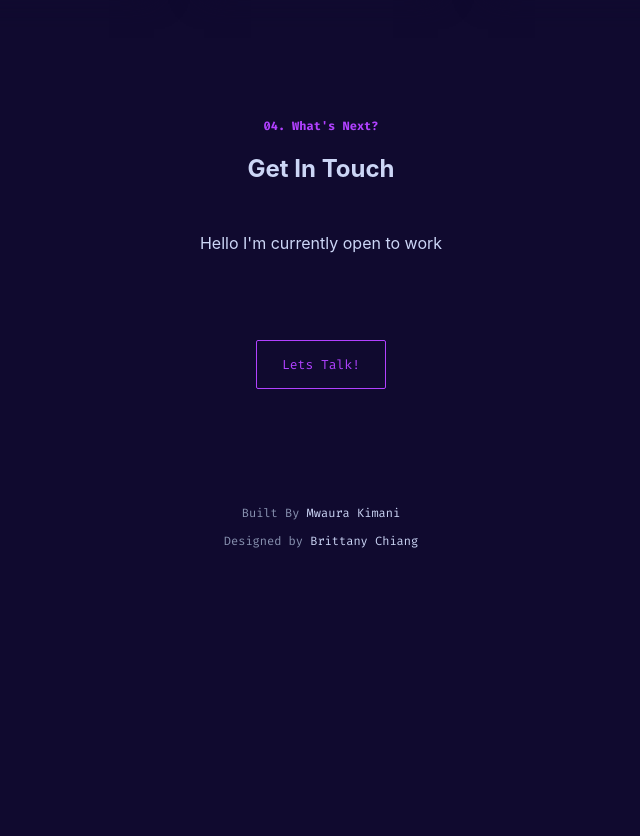
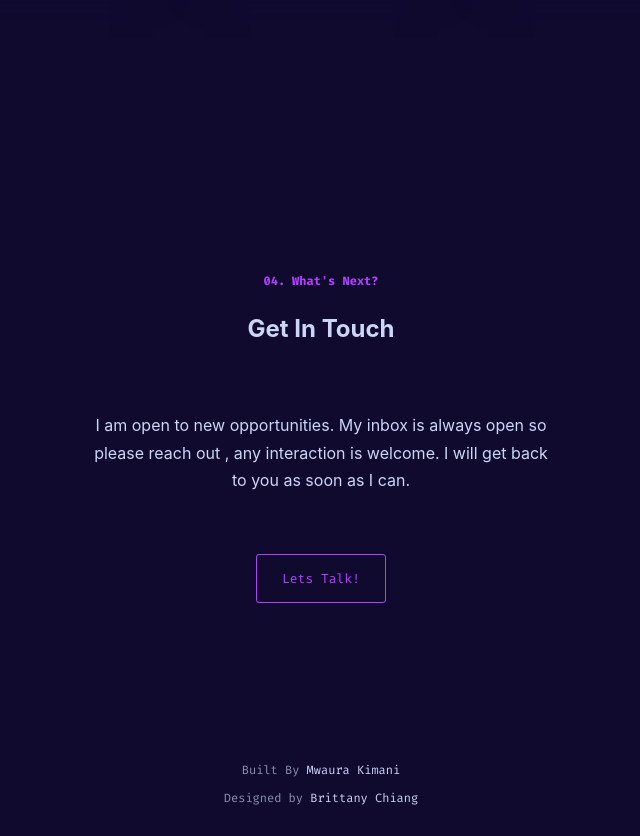
Before and after one commit to deniskimani/portfolio-react, a React (Create React App) app: page / in a window 1280 px wide. Shown: the part 3160-3996 px from the top of the page, without its empty margins (319-959 px from the left). Before the commit the page ends 3739 px from the top, so only its background shows below. Built offline with nearby package versions, Linux system fonts and the light colour scheme.

Commit message:
some little tweaks

```diff
--- a/src/components/Contact.js
+++ b/src/components/Contact.js
@@ -6,7 +6,7 @@ const Contact = () => {
       <h2 className="overline">What's Next?</h2>
       <h2 className="title ">Get In Touch</h2>
       <p>
-        Hello I'm currently open to work
+        I am open to new opportunities. My inbox is always open so <br></br> please reach out , any interaction is welcome. I will get back to you as soon as I can.
       </p>
 
       <a href="mailto:denismwaura96@gmail.com" className="contact-btn">
--- a/src/components/Navbar.js
+++ b/src/components/Navbar.js
@@ -22,16 +22,18 @@ const Navbar = () => {
   function openSideNav(e) {
     e.preventDefault();
     const sideNav = document.querySelector(".overlay-for-nav");
-    const navbar = document.querySelector(".navbar");
 
-    navbar.classList.remove("backdrop-filter");
+
+
     sideNav.classList.add("block");
+
+
   }
   function closeSideNav() {
     const sideNav = document.querySelector(".overlay-for-nav");
     const navbar = document.querySelector(".navbar");
 
-    navbar.classList.add("backdrop-filter");
+
     sideNav.classList.remove("block");
   }
 
@@ -161,7 +163,7 @@ const Navbar = () => {
                   to="contact"
                   spy={true}
                   smooth={true}
-                  offset={-70}
+                  offset={-170}
                   duration={500}
                   onClick={closeSideNav}
                 >
--- a/src/styles/contact-page.css
+++ b/src/styles/contact-page.css
@@ -1,7 +1,8 @@
 
 .contact{
-    width: 60%;
-    margin: 120px auto;
+    width: 50%;
+    line-height: 170%;
+    margin: 100px auto;
     text-align: center;
     color: var(--bright-slate);
 }
@@ -18,40 +19,29 @@
 }
 
 .contact p {
-    padding-top: 30px;
-    margin-bottom: 100px;
+
+    margin: 70px 0;
 }
 
 .contact-btn {
 
-    border-radius: 2px;
+    border-radius: 3px;
     padding: 15px 25px;
     font-size: 13px;
     color: var(--light-purple);
     border: 1px solid var(--light-purple);
     background-color: var(--dark-purple);
-    position: relative;
-    top: 0;
-    left: 0;
     z-index: 1;
-    transition: all 200ms;
 
 
 }
 
-.contact-btn:hover {
-    background-color: var(--navish-purple);
-    color: var(--bright-slate);
-    top: -3px;
-    left: -3px;
-    box-shadow: 3px 3px var(--light-purple);
-}
+
 
 .contact-btn:hover {
    background-color: var(--navish-purple);
-   color: var(--bright-slate);
-   top: -3px;
-   left: -3px;
+
+
 }
 
 
--- a/src/styles/footer.css
+++ b/src/styles/footer.css
@@ -5,6 +5,7 @@
     font-family: var(--font-mono);
     color: var(--slate);
     margin-bottom: 30px;
+    margin-top: 70px;
 }
 
 .footer a:hover{
--- a/src/styles/jobs.css
+++ b/src/styles/jobs.css
@@ -26,6 +26,10 @@
     left: 345px;
     width: 60%;
 
+}
+
+.extra-work{
+    margin-bottom: 270px;
 }
 
 .extra-work .numbered-heading::before{
--- a/src/styles/navbar.css
+++ b/src/styles/navbar.css
@@ -73,9 +73,9 @@
     display: block !important;
 
 }
-/* .hidden{
+.hidden{
     display: none;
-} */
+}
 
 @media only screen and (max-width: 720px) {
     .navbar{
```
